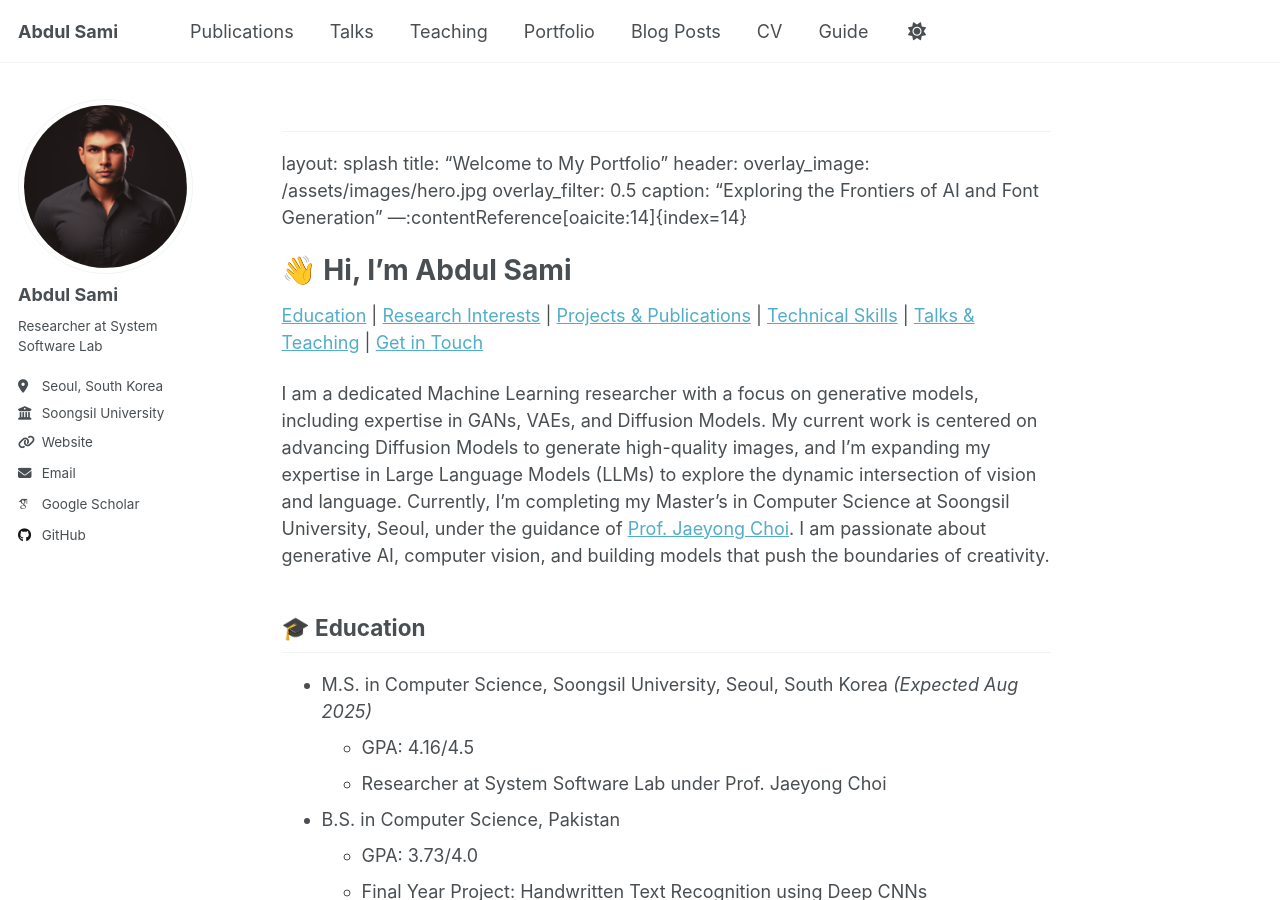
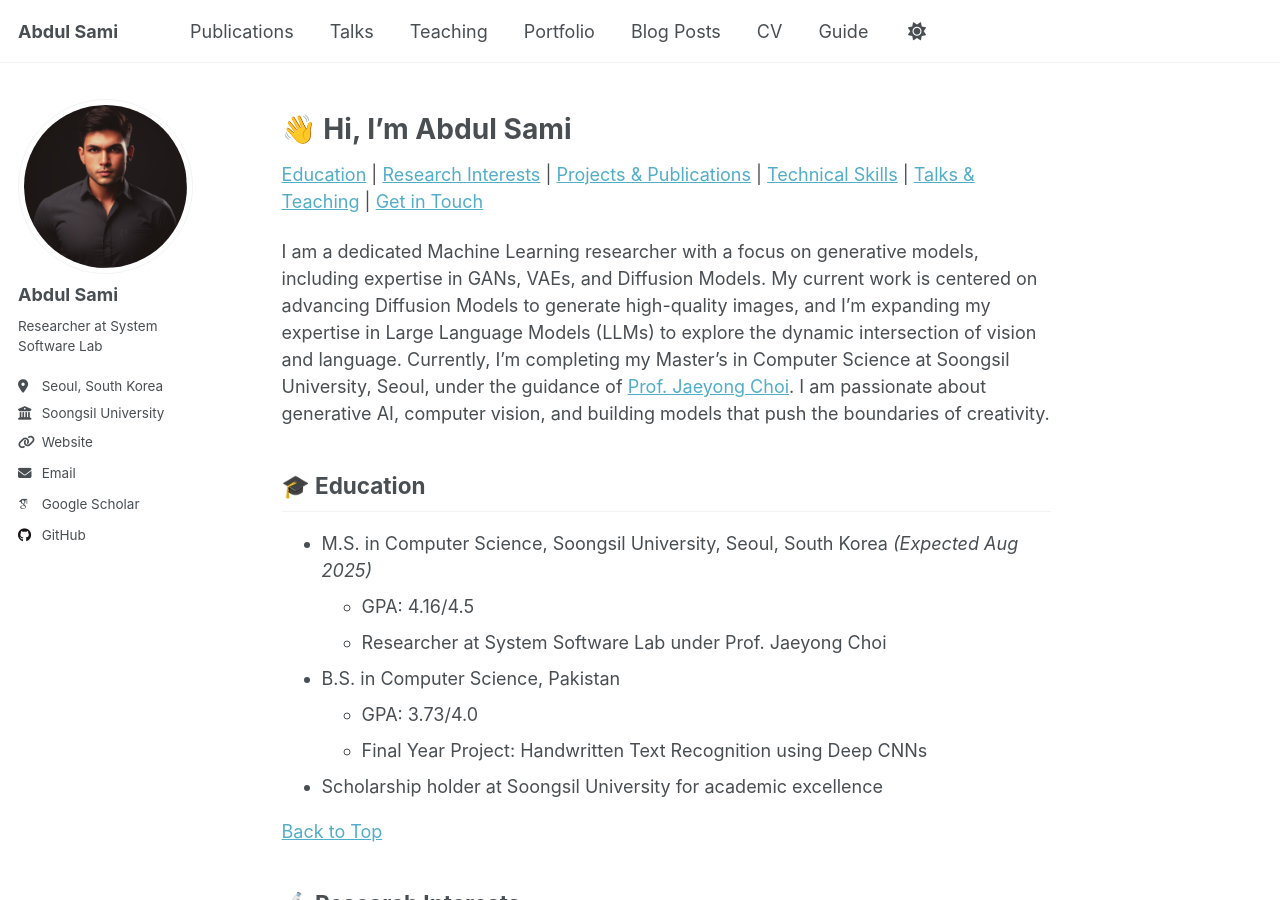
Before and after one commit to abdulsami101/abdulsami.github.io, a Jekyll site: the page built from _pages/about.md, in a window 1280 px wide and 900 px high. Built offline with Jekyll 4.4.1, drawn with Linux system fonts in a browser that asks for light colours; some web fonts are replaced.

Commit message:
Update about.md

```diff
--- a/_pages/about.md
+++ b/_pages/about.md
@@ -8,14 +8,7 @@ redirect_from:
   - /about.html
 ---
 
----
-layout: splash
-title: "Welcome to My Portfolio"
-header:
-  overlay_image: /assets/images/hero.jpg
-  overlay_filter: 0.5
-  caption: "Exploring the Frontiers of AI and Font Generation"
----&#8203;:contentReference[oaicite:14]{index=14}
+
 
 # 👋 Hi, I'm Abdul Sami
 
```
